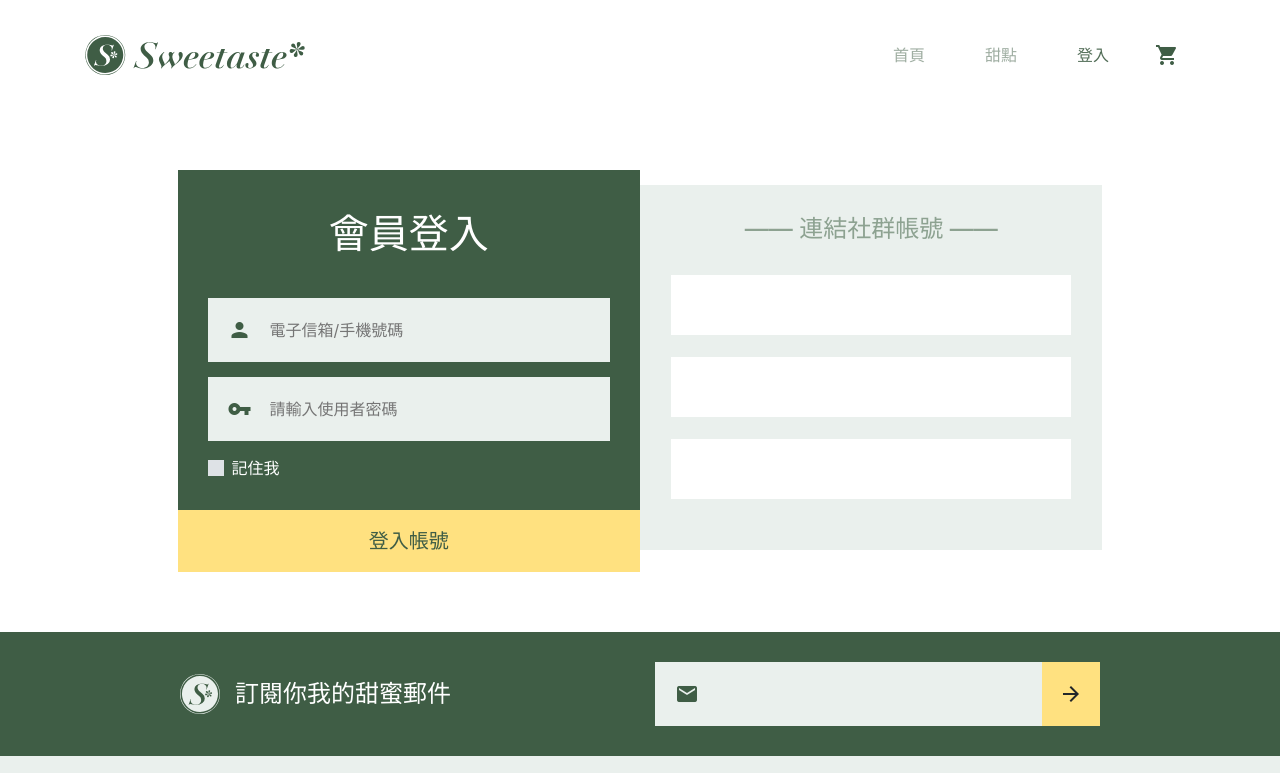
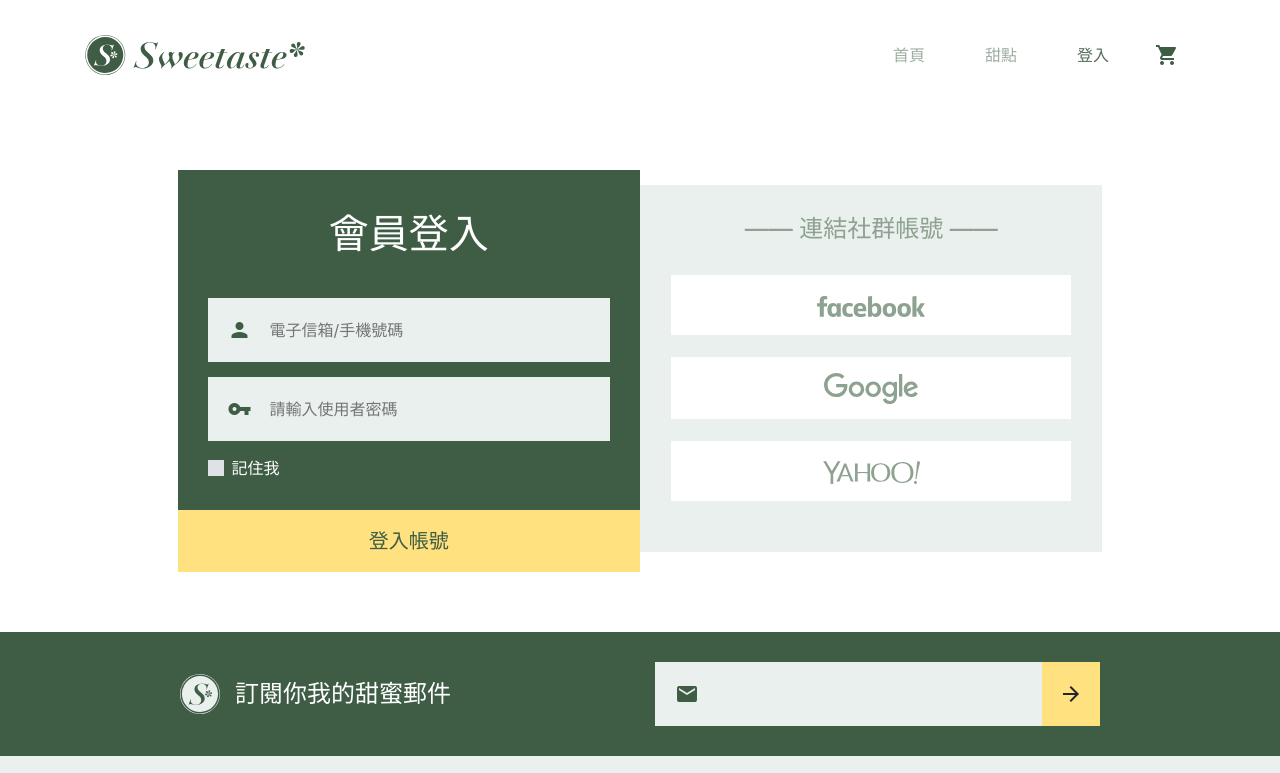
Before and after one commit to Wcc723/F2E-PK, a plain HTML site: page register.html in a window 1280 px wide. Shown: the top 773 px of the page. Drawn offline with Linux system fonts and the light colour scheme; the site is published under a folder, as on GitHub Pages, so addresses that start at the root find nothing.

Commit message:
Update 2018-10-05T08:03:59.328Z

```diff
--- a/register.html
+++ b/register.html
@@ -67,17 +67,17 @@
             <div class="row no-gutters">
               <div class="col-4 col-md-12 mb-md-4">
                 <button class="btn btn-brand-light btn-block btn-lg py-3 h-100">
-                  <img src="/images/ic-facebook-logotype.svg" class="img-fluid" width="108" alt="">
+                  <img src="images/ic-facebook-logotype.svg" class="img-fluid" width="108" alt="">
                 </button>
               </div>
               <div class="col-4 col-md-12 mb-md-4">
                 <button class="btn btn-brand-light btn-block btn-lg py-3 h-100">
-                  <img src="/images/ic-google.svg" class="img-fluid" width="94" alt="">
+                  <img src="images/ic-google.svg" class="img-fluid" width="94" alt="">
                 </button>
               </div>
               <div class="col-4 col-md-12 mb-md-4">
                 <button class="btn btn-brand-light btn-block btn-lg py-3 h-100">
-                  <img src="/images/ic-yahoo.svg" class="img-fluid" width="97" alt="">
+                  <img src="images/ic-yahoo.svg" class="img-fluid" width="97" alt="">
                 </button>
               </div>
             </div>
```
